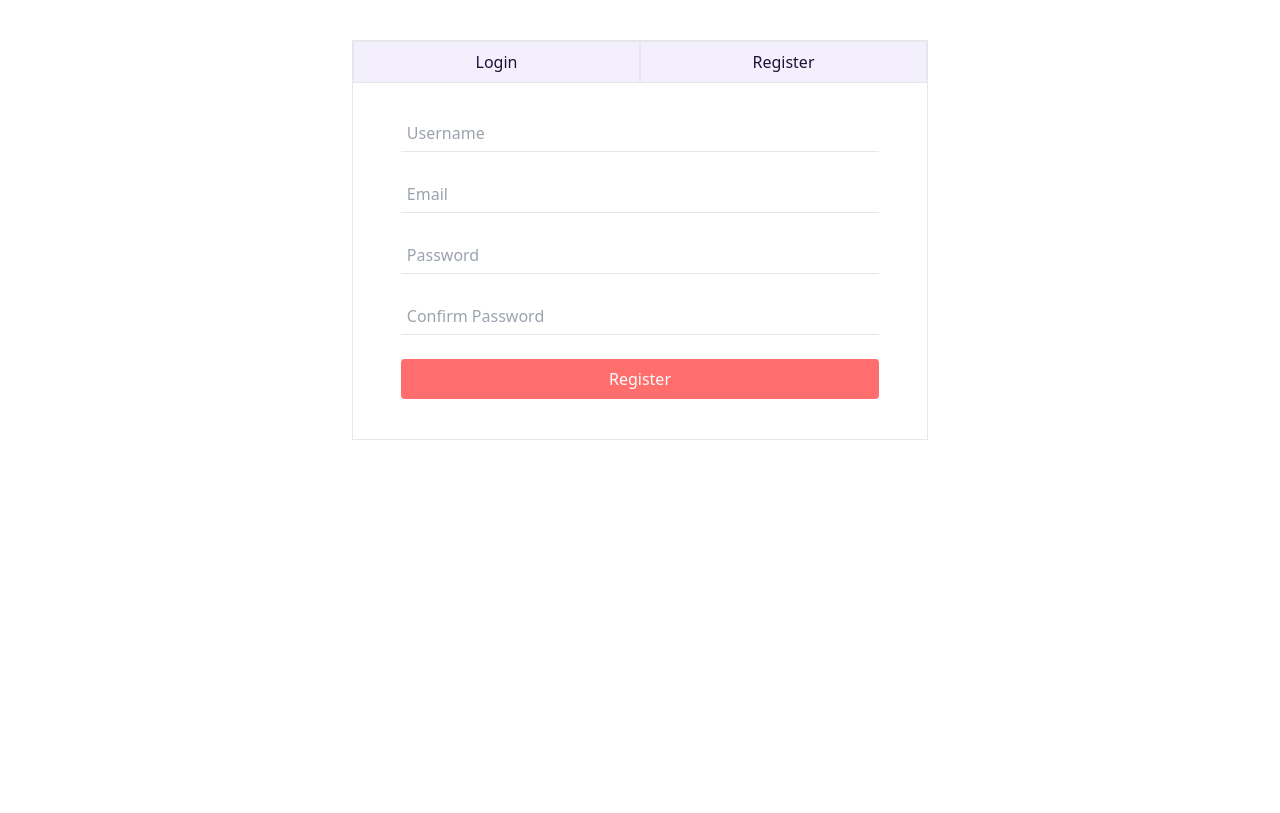
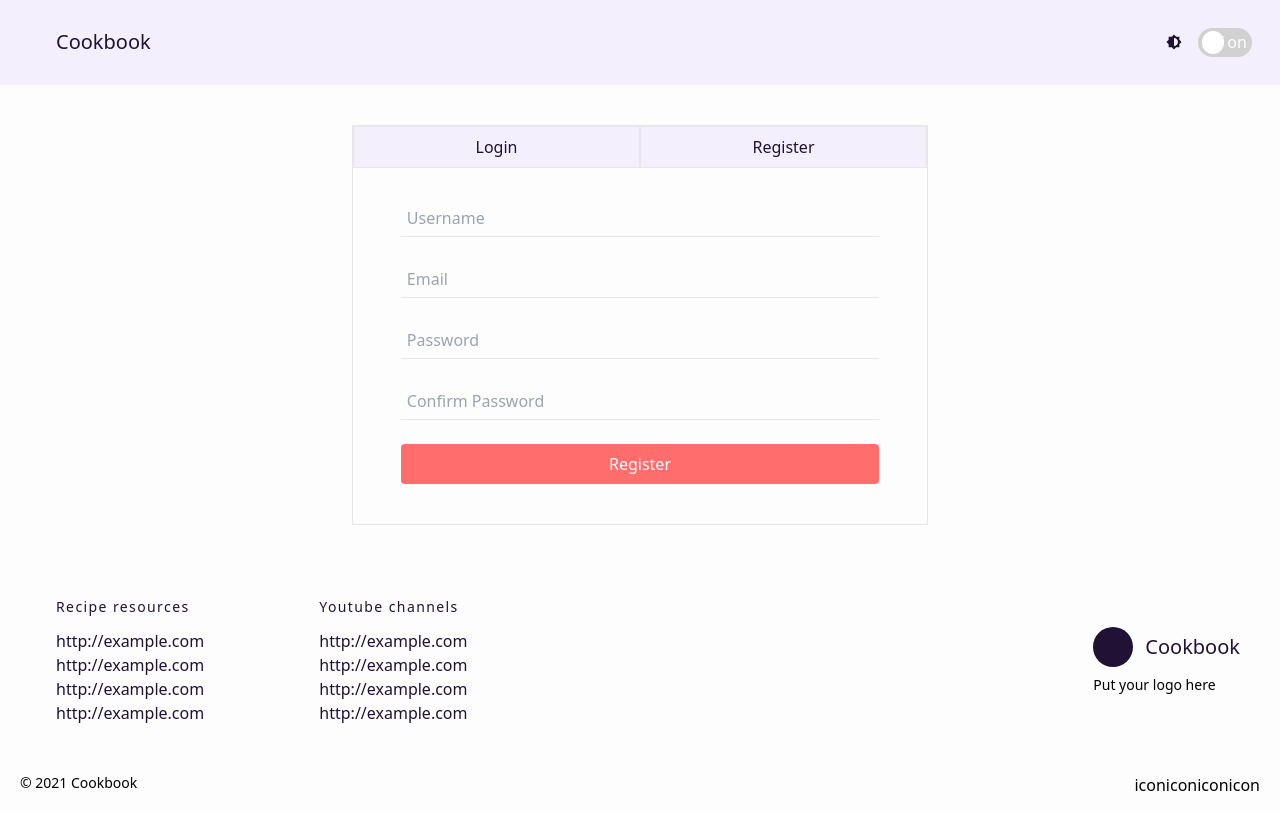
Before and after one commit to Btwonu/cookbook, a React (Create React App) app: page /auth in a window 1280 px wide. Both pictures are taken after a click on the button "Register". Built offline with nearby package versions, Linux system fonts and the light colour scheme.

Commit message:
separate register/login form as a separate component

```diff
--- /dev/null
+++ b/src/components/AuthForm.js
@@ -0,0 +1,121 @@
+import { useState } from 'react';
+
+const AuthForm = () => {
+  const [selectedForm, setSelectedForm] = useState('login');
+
+  if (selectedForm === 'login') {
+    return (
+      <div className="bg-light flex flex-col items-center border text-dark my-10 mx-auto pb-10 min-w-80 max-w-xs  sm:max-w-sm  md:max-w-md lg:max-w-lg xl:max-w-xl 2xl:max-w-2xl">
+        <fieldset className="w-full pb-8">
+          <legend className="visually-hidden">Select Form:</legend>
+          <button
+            className="w-1/2 border p-2 bg-primary hover:bg-primaryHovered"
+            onClick={() => setSelectedForm('login')}
+          >
+            Login
+          </button>
+          <button
+            className="w-1/2 border p-2 bg-primary hover:bg-primaryHovered"
+            onClick={() => setSelectedForm('register')}
+          >
+            Register
+          </button>
+        </fieldset>
+
+        <form id="login-form" className="flex flex-col w-10/12">
+          <label className="visually-hidden" htmlFor="login-username">
+            Username
+          </label>
+          <input
+            type="text"
+            name="login-username"
+            id="login-username"
+            className="login-input bg-light p-1.5 mb-6"
+            placeholder="Username"
+          />
+
+          <label className="visually-hidden" htmlFor="login-password">
+            Password
+          </label>
+          <input
+            type="password"
+            name="login-password"
+            id="login-password"
+            className="login-input bg-light p-1.5 mb-6"
+            placeholder="Password"
+          />
+          <button className="btn">Login</button>
+        </form>
+      </div>
+    );
+  } else if (selectedForm === 'register') {
+    return (
+      <div className="bg-light flex flex-col items-center border text-dark my-10 mx-auto pb-10 min-w-80 max-w-xs  sm:max-w-sm  md:max-w-md lg:max-w-lg xl:max-w-xl 2xl:max-w-2xl">
+        <fieldset className="w-full pb-8">
+          <legend className="visually-hidden">Select Form:</legend>
+          <button
+            className="w-1/2 border p-2 bg-primary hover:bg-primaryHovered"
+            onClick={() => setSelectedForm('login')}
+          >
+            Login
+          </button>
+          <button
+            className="w-1/2 border p-2 bg-primary hover:bg-primaryHovered"
+            onClick={() => setSelectedForm('register')}
+          >
+            Register
+          </button>
+        </fieldset>
+
+        <form id="register-form" className="flex flex-col w-10/12">
+          <label className="visually-hidden" htmlFor="register-username">
+            Username
+          </label>
+          <input
+            type="text"
+            name="register-username"
+            id="register-username"
+            className="register-input bg-light p-1.5 mb-6"
+            placeholder="Username"
+          />
+
+          <label className="visually-hidden" htmlFor="register-email">
+            Email
+          </label>
+          <input
+            type="email"
+            name="register-email"
+            id="register-email"
+            className="register-input bg-light p-1.5 mb-6"
+            placeholder="Email"
+          />
+
+          <label className="visually-hidden" htmlFor="register-password">
+            Password
+          </label>
+          <input
+            type="password"
+            name="register-password"
+            id="register-password"
+            className="register-input bg-light p-1.5 mb-6"
+            placeholder="Password"
+          />
+
+          <label className="visually-hidden" htmlFor="register-confirm">
+            Confirm Password
+          </label>
+          <input
+            type="password"
+            name="register-confirm"
+            id="register-confirm"
+            className="register-input bg-light p-1.5 mb-6"
+            placeholder="Confirm Password"
+          />
+          <button className="btn">Register</button>
+        </form>
+      </div>
+    );
+  }
+};
+
+export default AuthForm;
--- a/src/css/main.scss
+++ b/src/css/main.scss
@@ -38,6 +38,10 @@
   width: 1px;
 }
 
+body {
+  background-color: var(--color-light);
+}
+
 .login-input,
 .register-input {
   @apply border-b;
@@ -46,7 +50,3 @@
 .btn {
   @apply text-light bg-accent border-0 py-2 px-6 focus:outline-none hover:bg-accentHovered rounded cursor-pointer;
 }
-
-.container {
-  @apply text-dark m-10 pb-10 pt-0 min-w-80 mx-auto max-w-xs  sm:max-w-sm  md:max-w-md lg:max-w-lg xl:max-w-xl 2xl:max-w-2xl;
-}
--- a/src/pages/Auth.js
+++ b/src/pages/Auth.js
@@ -1,121 +1,12 @@
-import { useState } from 'react';
+import AuthForm from '../components/AuthForm';
+import Layout from './layouts/Layout';
 
 const Auth = () => {
-  const [selectedForm, setSelectedForm] = useState('login');
-
-  if (selectedForm === 'login') {
-    return (
-      <div className="container flex flex-col items-center border">
-        <fieldset className="w-full pb-8">
-          <legend className="visually-hidden">Select Form:</legend>
-          <button
-            className="w-1/2 border p-2 bg-primary hover:bg-primaryHovered"
-            onClick={() => setSelectedForm('login')}
-          >
-            Login
-          </button>
-          <button
-            className="w-1/2 border p-2 bg-primary hover:bg-primaryHovered"
-            onClick={() => setSelectedForm('register')}
-          >
-            Register
-          </button>
-        </fieldset>
-
-        <form className="flex flex-col w-10/12">
-          <label className="visually-hidden" htmlFor="login-username">
-            Username
-          </label>
-          <input
-            type="text"
-            name="login-username"
-            id="login-username"
-            className="login-input p-1.5 mb-6"
-            placeholder="Username"
-          />
-
-          <label className="visually-hidden" htmlFor="login-password">
-            Password
-          </label>
-          <input
-            type="password"
-            name="login-password"
-            id="login-password"
-            className="login-input p-1.5 mb-6"
-            placeholder="Password"
-          />
-          <button className="btn">Login</button>
-        </form>
-      </div>
-    );
-  } else if (selectedForm === 'register') {
-    return (
-      <div className="container flex flex-col items-center border">
-        <fieldset className="w-full pb-8">
-          <legend className="visually-hidden">Select Form:</legend>
-          <button
-            className="w-1/2 border p-2 bg-primary hover:bg-primaryHovered"
-            onClick={() => setSelectedForm('login')}
-          >
-            Login
-          </button>
-          <button
-            className="w-1/2 border p-2 bg-primary hover:bg-primaryHovered"
-            onClick={() => setSelectedForm('register')}
-          >
-            Register
-          </button>
-        </fieldset>
-
-        <form className="flex flex-col w-10/12">
-          <label className="visually-hidden" htmlFor="register-username">
-            Username
-          </label>
-          <input
-            type="text"
-            name="register-username"
-            id="register-username"
-            className="register-input p-1.5 mb-6"
-            placeholder="Username"
-          />
-
-          <label className="visually-hidden" htmlFor="register-email">
-            Email
-          </label>
-          <input
-            type="email"
-            name="register-email"
-            id="register-email"
-            className="register-input p-1.5 mb-6"
-            placeholder="Email"
-          />
-
-          <label className="visually-hidden" htmlFor="register-password">
-            Password
-          </label>
-          <input
-            type="password"
-            name="register-password"
-            id="register-password"
-            className="register-input p-1.5 mb-6"
-            placeholder="Password"
-          />
-
-          <label className="visually-hidden" htmlFor="register-confirm">
-            Confirm Password
-          </label>
-          <input
-            type="password"
-            name="register-confirm"
-            id="register-confirm"
-            className="register-input p-1.5 mb-6"
-            placeholder="Confirm Password"
-          />
-          <button className="btn">Register</button>
-        </form>
-      </div>
-    );
-  }
+  return (
+    <Layout>
+      <AuthForm />
+    </Layout>
+  );
 };
 
 export default Auth;
--- a/src/pages/Landing.js
+++ b/src/pages/Landing.js
@@ -8,11 +8,11 @@ const Landing = () => {
       {/* Hero */}
       <section className="text-dark">
         <div className="container mx-auto flex px-16 py-24 md:flex-row flex-col items-center">
-          <div className="lg:flex-grow md:w-1/2 lg:pr-24 md:pr-16 flex flex-col md:items-start md:text-left mb-16 md:mb-0 items-center text-center">
+          <div className=" md:w-1/2 lg:pr-24 md:pr-16 flex flex-col md:items-start md:text-left mb-16 md:mb-0 items-center text-center">
             <h1 className="title-font sm:text-4xl text-3xl mb-4 font-medium text-dark">
               Organize your recipes
             </h1>
-            <p className="mb-8 leading-relaxed">
+            <p className="mb-8">
               Keep track of your favorite recipes, find new ones, communicate
               with other chefs and more.
             </p>
```
